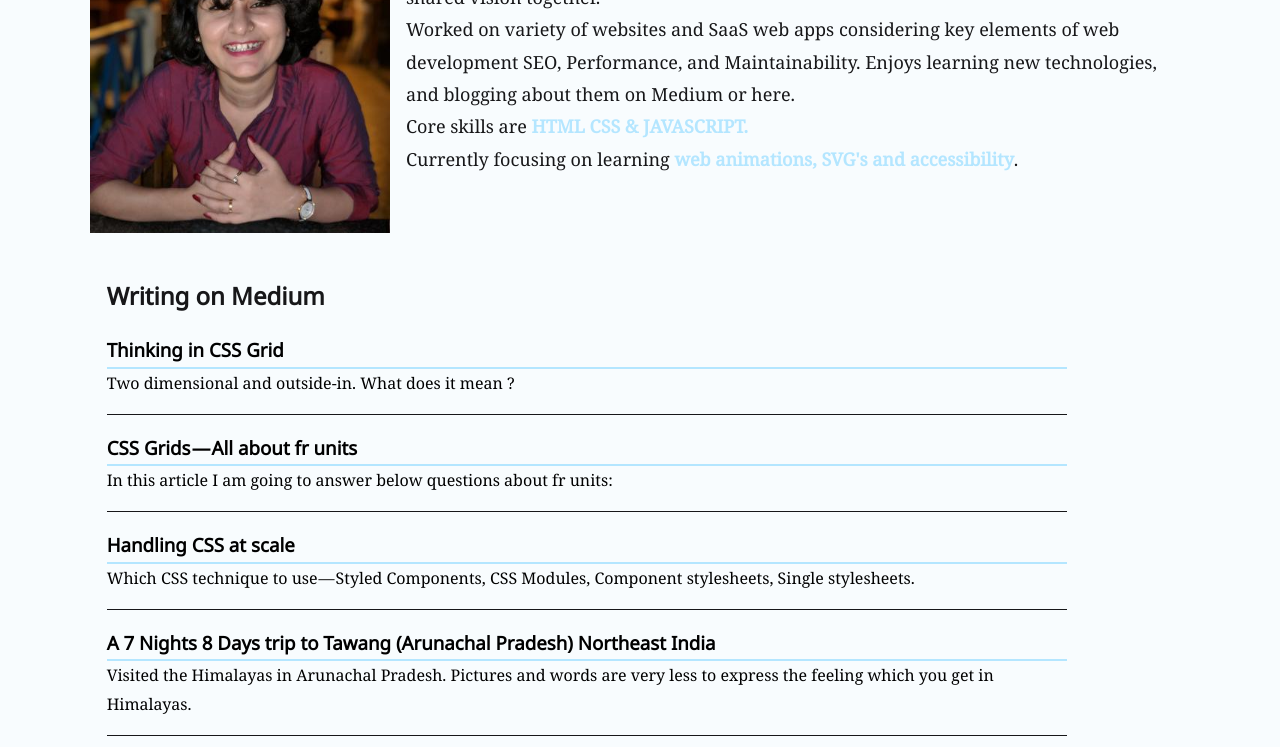
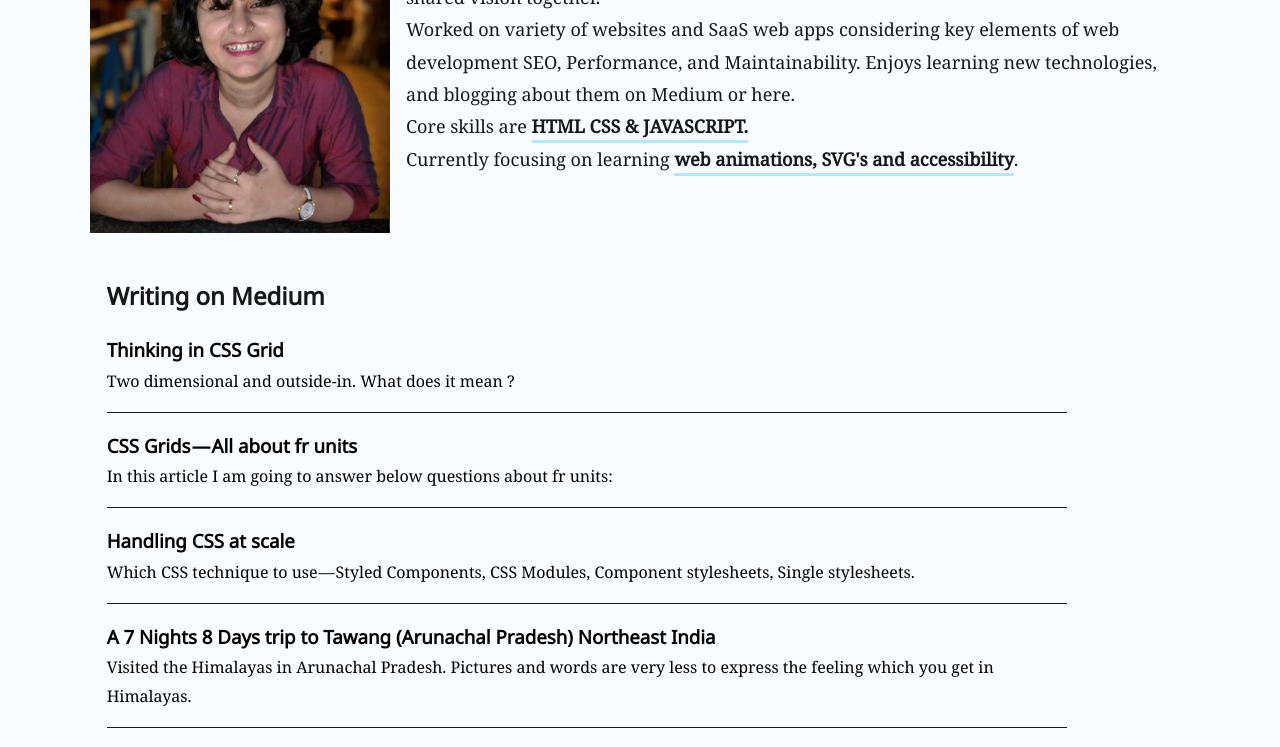
Before and after one commit to tripti1410/my-space, a Gatsby site: page / in a window 1280 px wide. Shown: the part 257-1004 px from the top of the page. Built offline with nearby package versions, Linux system fonts and the light colour scheme; Gatsby itself is replaced by a stand-in of ours.

Commit message:
home page ui fix

```diff
--- a/src/styles/global.css
+++ b/src/styles/global.css
@@ -58,10 +58,6 @@ blockquote {
 
 img {
   max-width: 100%;
-}
-
-h3 {
-  border-bottom: 2px solid var(--accent-1);
 }
 
 /* Header */
@@ -163,7 +159,8 @@ h3 {
 }
 
 .highlight {
-  color: var(--accent-1);
+  padding-bottom: 0.2rem;
+  border-bottom: 0.3rem solid var(--accent-1);
 }
 
 .social-links {
@@ -229,6 +226,10 @@ h3 {
   padding-left: 5rem;
 }
 
+.blog-post__content h3 {
+  border-bottom: 2px solid var(--accent-1);
+}
+
 .blog-post code {
   padding: 1.6rem;
   background-color: var(--mono-2);
```
